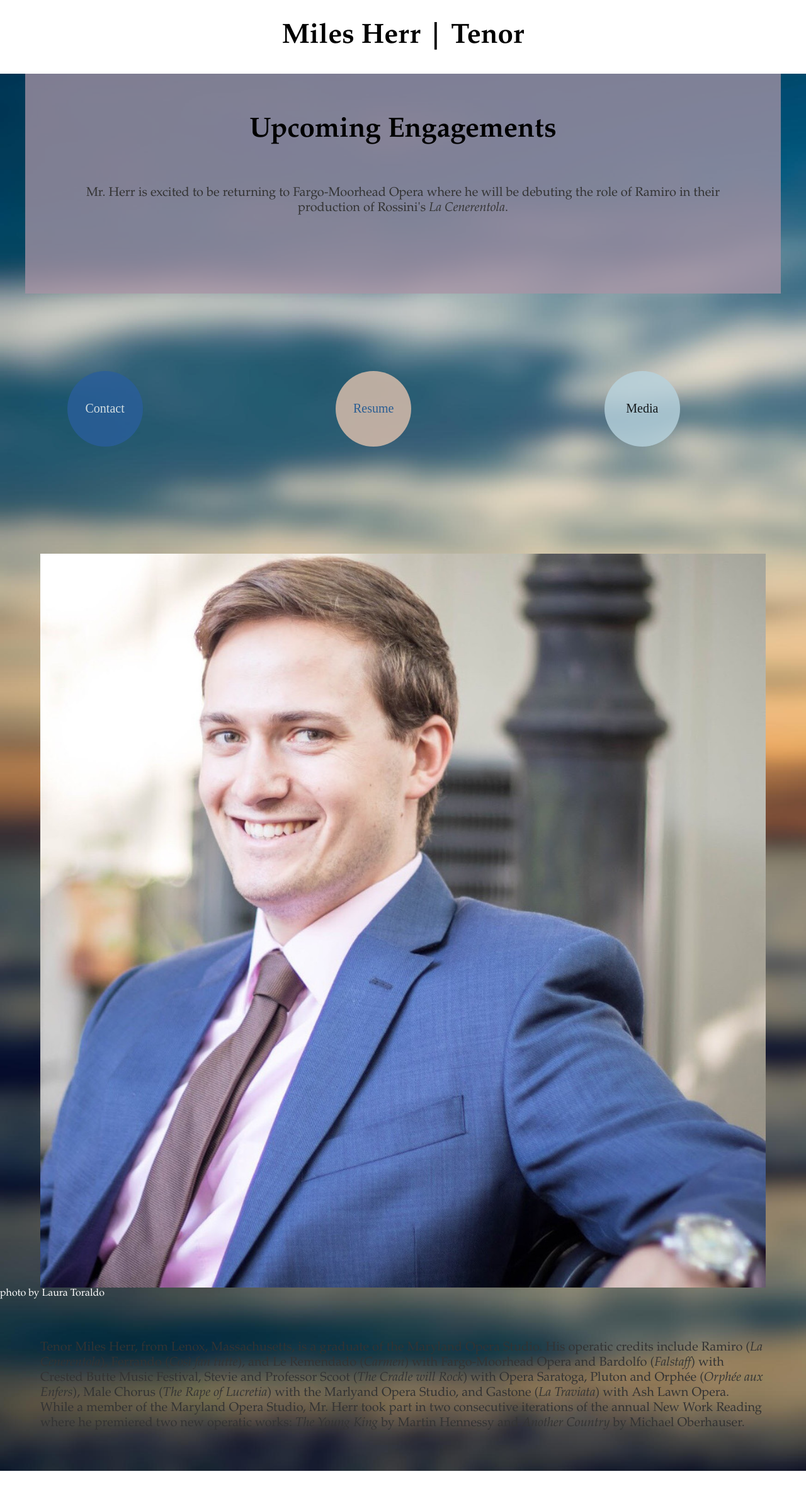
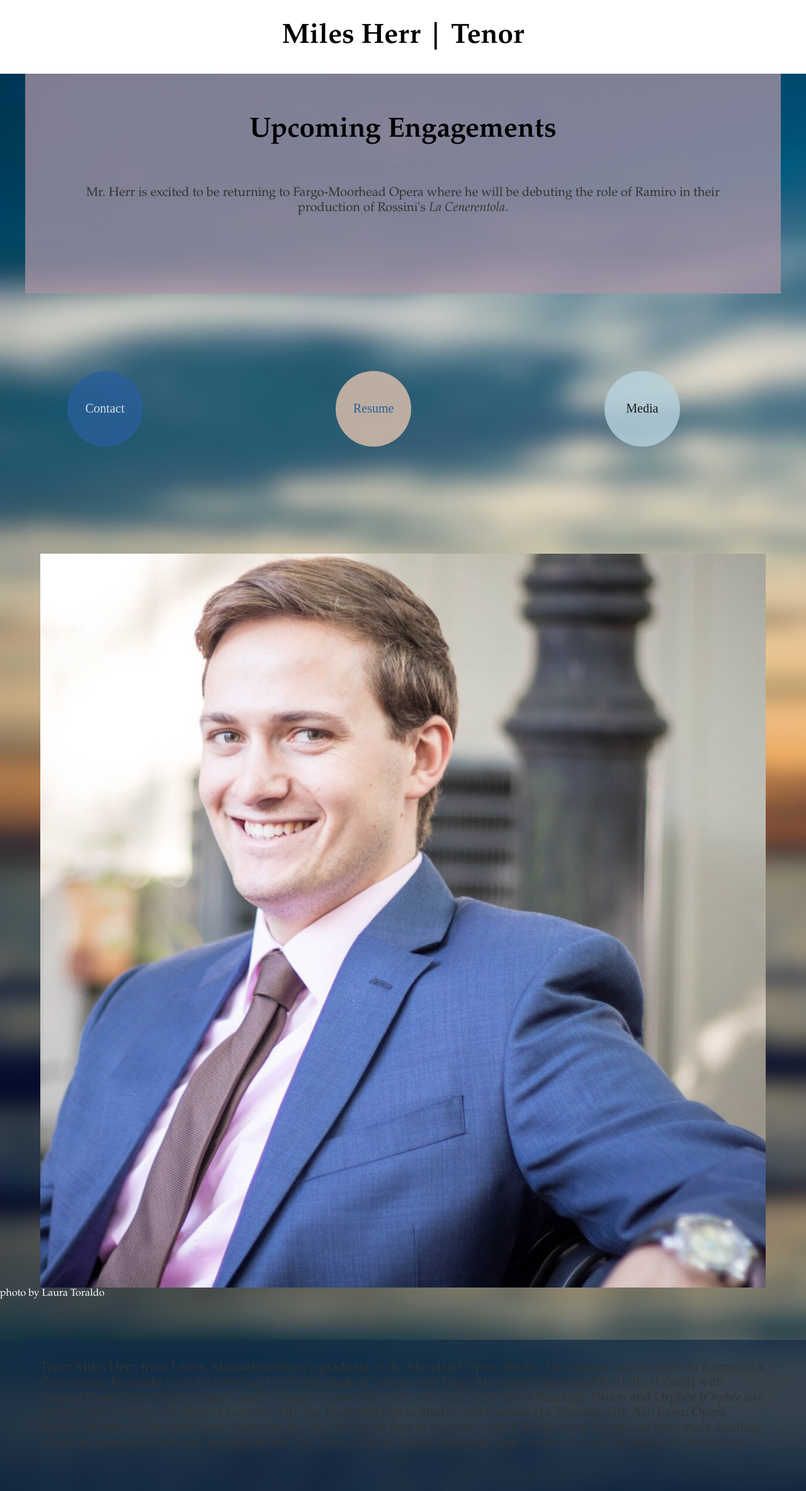
Before and after one commit to leemlb06pmi/leemlb06pmi.github.io, a Jekyll site: the page built from index.html, in a window 1280 px wide. Shown: the whole page at 63% size. Built offline with Jekyll 4.4.1, drawn with Linux system fonts in a browser that asks for light colours; before the commit the page ends 2335 px from its top, so only the background shows below that.

Commit message:
Update index.html

```diff
--- a/index.html
+++ b/index.html
@@ -26,8 +26,8 @@ title: Miles Herr, Tenor
 			<p style="text-align:left; font-size:1em; color:white;">photo by Laura Toraldo</p>
 		</div>
 	</div>
-	<div style="margin 2.5% 5% 2.5% 5%;">
-		<p style="text-align:left;margin:5% 5% 5% 5%;">Tenor Miles Herr, from Lenox, Massachusetts, is a graduate of the Maryland Opera Studio.
+	<div style="margin 2.5% 5% 2.5% 5%;background-color:rgba(20,45,70,.75);">
+		<p style="text-align:left;margin:5% 5% 5% 5%;padding:2.5% 0% 0% 0%;">Tenor Miles Herr, from Lenox, Massachusetts, is a graduate of the Maryland Opera Studio.
 		His operatic credits include Ramiro (<em>La Cenerentola</em>), Ferrando (<em>Così fan tutte</em>), and Le Remendado (<em>Carmen</em>) with
 		Fargo-Moorhead Opera and Bardolfo (<em>Falstaff</em>) with Crested Butte Music Festival, Stevie and Professor
 		Scoot (<em>The Cradle will Rock</em>) with Opera Saratoga, Pluton and Orphée (<em>Orphée aux Enfers</em>),
```
